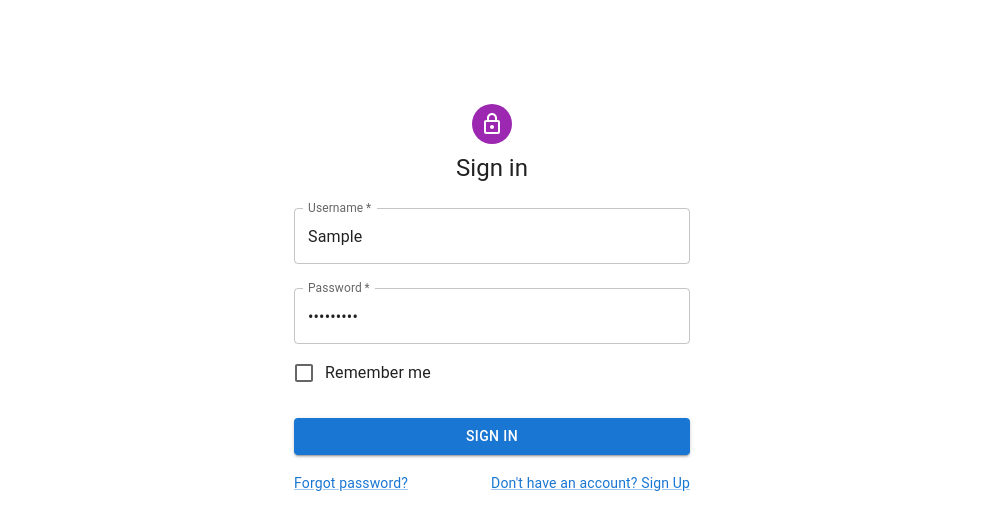
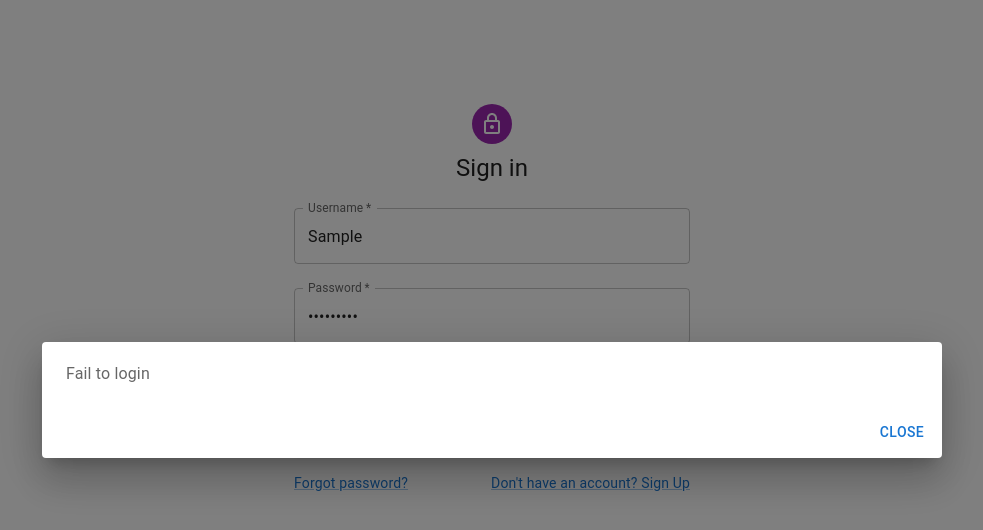
Before and after one commit to CYX22222003/ProjectKorolev, a React (Create React App) app in the folder app_react/: page / in a window 1280 px wide. Both pictures are taken after typing "Sample", "Sample123" into the empty fields and a click on the button "SIGN IN". Shown: the top 530 px of the page, without its empty margins (148-1131 px from the left). Built offline with nearby package versions, Linux system fonts and the light colour scheme; no server answers.

Commit message:
Update React frontend - Add Prompt feature to customize alert and prompt in the frontend web

```diff
--- a/app_react/src/Components/Background.tsx
+++ b/app_react/src/Components/Background.tsx
@@ -19,10 +19,13 @@ import { Copyright, Drawer, AppBar } from "./MiscellElements";
 
 type BackgroundProps = {
   element: ReactElement;
-  header : string
+  header: string;
 };
 
-export default function Background({ element, header }: BackgroundProps): ReactElement {
+export default function Background({
+  element,
+  header,
+}: BackgroundProps): ReactElement {
   const defaultTheme = createTheme();
 
   const [open, setOpen] = React.useState(true);
--- /dev/null
+++ b/app_react/src/Components/Warning.tsx
@@ -0,0 +1,41 @@
+import React, { ReactElement } from "react";
+import Button from "@mui/material/Button";
+import Dialog from "@mui/material/Dialog";
+import DialogActions from "@mui/material/DialogActions";
+import DialogContent from "@mui/material/DialogContent";
+import DialogContentText from "@mui/material/DialogContentText";
+
+type WarningProps = {
+  open: boolean;
+  setOpen: React.Dispatch<React.SetStateAction<boolean>>;
+  text: string;
+};
+
+export function Warning({ open, setOpen, text }: WarningProps): ReactElement {
+  const handleClose = () => {
+    setOpen(false);
+  };
+  return (
+    <React.Fragment>
+      <Dialog
+        open={open}
+        onClose={handleClose}
+        aria-labelledby="alert-dialog-title"
+        aria-describedby="alert-dialog-description"
+        maxWidth="md"
+        fullWidth={true}
+      >
+        <DialogContent>
+          <DialogContentText id="alert-dialog-description">
+            {text}
+          </DialogContentText>
+        </DialogContent>
+        <DialogActions>
+          <Button onClick={handleClose} autoFocus>
+            Close
+          </Button>
+        </DialogActions>
+      </Dialog>
+    </React.Fragment>
+  );
+}
--- a/app_react/src/Document_Upload/CreatePatient.tsx
+++ b/app_react/src/Document_Upload/CreatePatient.tsx
@@ -3,5 +3,5 @@ import Background from "../Components/Background";
 import Upload from "./Upload";
 
 export default function CreatePatient(): ReactElement {
-  return <Background element={<Upload />} header="Create Patient"/>;
+  return <Background element={<Upload />} header="Create Patient" />;
 }
--- a/app_react/src/Document_Upload/Upload.tsx
+++ b/app_react/src/Document_Upload/Upload.tsx
@@ -1,10 +1,13 @@
 import React, { ReactElement, useState } from "react";
 import { uploadAction } from "./util";
 import { TextField, Button } from "@mui/material";
+import { Warning } from "../Components/Warning";
 
 export default function Upload(): ReactElement {
   const [selectedFile, setSelectedFile] = useState<File | null>(null);
   const [containerName, setContainerName] = useState<string>("");
+  const [showWarning, setWarningState] = useState<boolean>(false);
+  const [warningMessage, setWarningMessage] = useState<string>("");
 
   const handleFileChange = (event: React.ChangeEvent<HTMLInputElement>) => {
     if (event.target.files && event.target.files.length > 0) {
@@ -21,10 +24,12 @@ export default function Upload(): ReactElement {
         containerName,
       ).then((res) => res._response.status);
       if (statusCode === 201) {
-        alert("File successfully is uploaded");
+        setWarningMessage("File is successfully uploaded");
+        setWarningState(true);
       }
     } else {
-      alert("Key in both directory and file to submit");
+      setWarningMessage("Key in both directory and file to submit");
+      setWarningState(true);
       console.error("No file selected");
     }
   };
@@ -48,6 +53,11 @@ export default function Upload(): ReactElement {
           Upload
         </Button>
       </form>
+      <Warning
+        open={showWarning}
+        setOpen={setWarningState}
+        text={warningMessage}
+      />
     </div>
   );
 }
--- a/app_react/src/Homepage/Welcome.tsx
+++ b/app_react/src/Homepage/Welcome.tsx
@@ -3,5 +3,5 @@ import Background from "../Components/Background";
 import WelcomeHelp from "./WelcomeHelp";
 
 export default function Welcome() {
-  return <Background element={<WelcomeHelp />} header="Home"/>;
+  return <Background element={<WelcomeHelp />} header="Home" />;
 }
--- a/app_react/src/Homepage/WelcomeHelp.tsx
+++ b/app_react/src/Homepage/WelcomeHelp.tsx
@@ -1,11 +1,14 @@
 import React, { ReactElement, useState } from "react";
 import Logout from "../Login_and_SignUp/Logout";
 import { LoginInfo } from "../Login_and_SignUp/constants";
-// this is only a test template for reference.
 import { getTest } from "../utils/APIInteractionManager";
 import { Button } from "@mui/material";
+import { Warning } from "../Components/Warning";
 
 export default function WelcomeHelp(): ReactElement {
+  const [open, setOpen] = useState<boolean>(false);
+  const [message, setMessage] = useState<string>("");
+
   const test_password: string | undefined =
     process.env.REACT_APP_LOGIN_TEST_PASSWORD;
 
@@ -24,7 +27,8 @@ export default function WelcomeHelp(): ReactElement {
       <Button
         onClick={() => {
           if (welcome_info !== "") {
-            alert(welcome_info);
+            setOpen(true);
+            setMessage(welcome_info);
           } else {
             getTest(addressWelcome, apiKey)
               .then((data: Response) => {
@@ -33,11 +37,13 @@ export default function WelcomeHelp(): ReactElement {
               })
               .then((text: string) => {
                 setWelcome(text);
-                alert(text);
+                setOpen(true);
+                setMessage(text);
               })
               .catch((err) => {
                 console.log(err);
-                alert("Welcome information is not loaded");
+                setOpen(true);
+                setMessage("Welcome information is not loaded");
               });
           }
         }}
@@ -49,6 +55,7 @@ export default function WelcomeHelp(): ReactElement {
       <br />
       {<Logout loginInfo={loginInfo} />}
       <br />
+      <Warning open={open} setOpen={setOpen} text={message} />
     </div>
   );
 }
--- a/app_react/src/Login_and_SignUp/Login.tsx
+++ b/app_react/src/Login_and_SignUp/Login.tsx
@@ -17,9 +17,12 @@ import LockOutlinedIcon from "@mui/icons-material/LockOutlined";
 import Typography from "@mui/material/Typography";
 import Container from "@mui/material/Container";
 import { createTheme, ThemeProvider } from "@mui/material/styles";
+import { Warning } from "../Components/Warning";
 
 export default function Login(): ReactElement {
   const { AuthoState, setState } = useContext(AuthenContext);
+  const [open, setOpen] = useState<boolean>(false);
+  const [promptMessage, setPrompt] = useState<string>("");
 
   const [username, setUsername] = useState<string>("");
   const [passwd, setPasswd] = useState<string>("");
@@ -37,12 +40,14 @@ export default function Login(): ReactElement {
     const out: boolean = await loginAction(data)
       .then((res: boolean) => {
         if (!res) {
-          alert("Fail to login");
+          setOpen(true);
+          setPrompt("Fail to login");
         }
         return res;
       })
       .catch((e) => {
-        alert("error caught");
+        setOpen(true);
+        setPrompt("error caught");
         return false;
       });
 
@@ -134,6 +139,7 @@ export default function Login(): ReactElement {
           </Box>
         </Box>
       </Container>
+      <Warning open={open} setOpen={setOpen} text={promptMessage} />
     </ThemeProvider>
   );
 }
--- a/app_react/src/Login_and_SignUp/SignUp.tsx
+++ b/app_react/src/Login_and_SignUp/SignUp.tsx
@@ -14,9 +14,12 @@ import LockOutlinedIcon from "@mui/icons-material/LockOutlined";
 import Typography from "@mui/material/Typography";
 import Container from "@mui/material/Container";
 import { createTheme, ThemeProvider } from "@mui/material/styles";
+import { Warning } from "../Components/Warning";
 
 export default function SignUp(): ReactElement {
   const defaultTheme = createTheme();
+  const [open, setOpen] = useState<boolean>(false);
+  const [promptMessage, setPrompt] = useState<string>("");
 
   const [username, setUsername] = useState<string>("");
   const [email, setEmail] = useState<string>("");
@@ -39,7 +42,11 @@ export default function SignUp(): ReactElement {
     });
     setSignupState(out);
     if (!signupState) {
-      alert("Sign up fails. Account already exists");
+      setPrompt("Sign up fails. Account already exists");
+      setOpen(true);
+    } else {
+      setPrompt("New account is created");
+      setOpen(true);
     }
   }
 
@@ -128,6 +135,7 @@ export default function SignUp(): ReactElement {
           </Box>
         </Box>
       </Container>
+      <Warning open={open} setOpen={setOpen} text={promptMessage} />
     </ThemeProvider>
   );
 }
```
